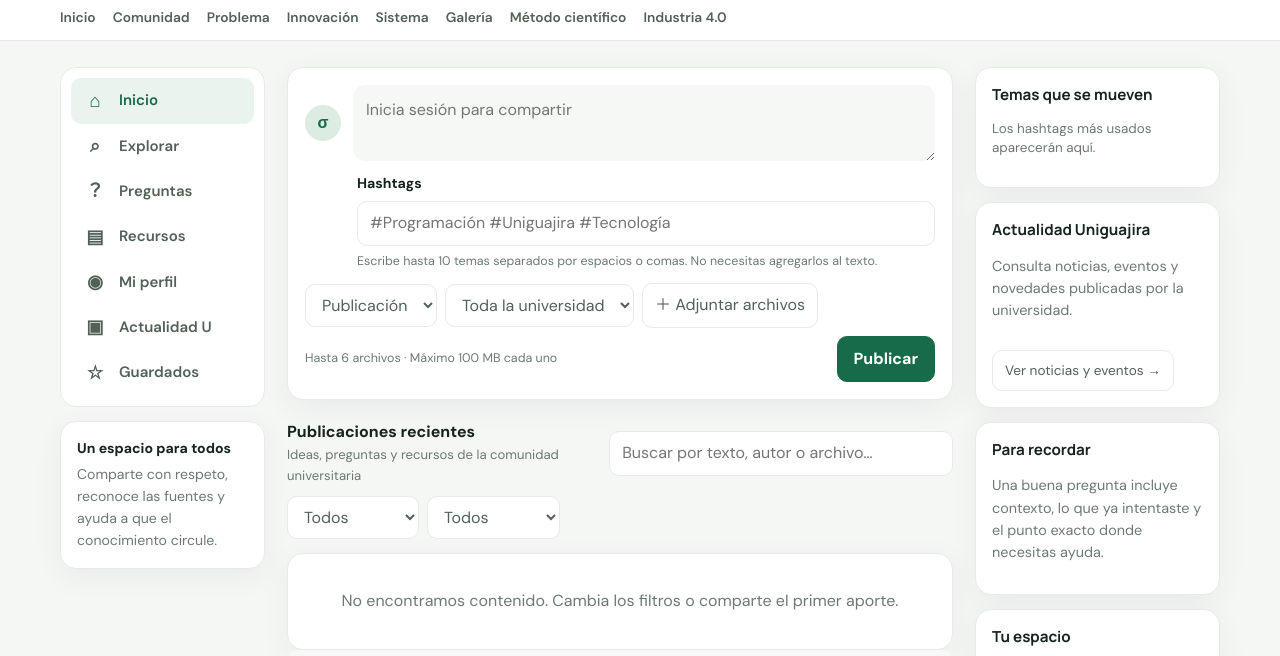
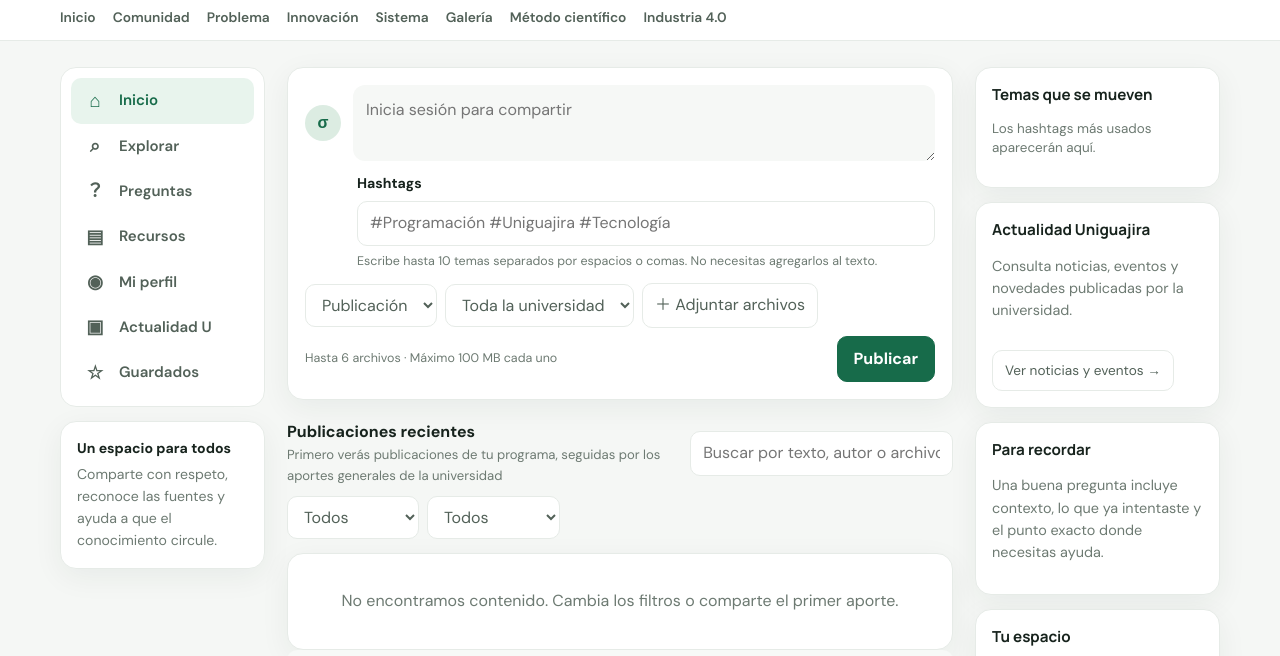
Before and after one commit to jollago/sigma-u, a plain HTML site: page comunidad.html in a window 1280 px wide. Shown: the part 73-729 px from the top of the page. Drawn offline with nearby package versions, Linux system fonts and the light colour scheme.

Commit message:
Explain program-personalized feed to students

```diff
--- a/comunidad.html
+++ b/comunidad.html
@@ -10,7 +10,7 @@
 <main class="feed">
 <section class="composer"><div class="composer-head"><div class="avatar" id="composerAvatar">σ</div><textarea id="postText" placeholder="Inicia sesión para compartir con la comunidad" aria-label="Contenido de la publicación" maxlength="10000"></textarea></div>
 <form id="postForm"><div class="composer-hashtags"><label for="postHashtags">Hashtags</label><input id="postHashtags" class="select" type="text" maxlength="200" placeholder="#Programación #Uniguajira #Tecnología" aria-describedby="hashtagHint"><small id="hashtagHint" class="muted">Escribe hasta 10 temas separados por espacios o comas. No necesitas agregarlos al texto.</small></div><div class="composer-tools"><select class="select" id="postType" aria-label="Tipo de publicación"><option>Publicación</option><option>Pregunta</option><option>Noticia</option><option>Recurso</option></select><select class="select" id="postTargetProgram" aria-label="Dirigir publicación a un programa"><option value="">Toda la universidad</option></select><label class="soft-btn attach-label" for="postFiles">＋ Adjuntar archivos</label><input id="postFiles" class="hidden" type="file" multiple accept="image/*,video/mp4,video/webm,video/quicktime,.pdf,.doc,.docx,.ppt,.pptx,.xls,.xlsx,.txt,.csv,.zip"><span class="muted composer-hint" id="selectedFiles">Hasta 6 archivos · Máximo 100 MB cada uno</span><button class="primary" type="submit">Publicar</button></div></form></section>
-<div class="community-toolbar"><div><strong id="feedHeading">Publicaciones recientes</strong><div class="post-meta">Ideas, preguntas y recursos de la comunidad universitaria</div></div><input id="communitySearch" class="select search-feed" placeholder="Buscar por texto, autor o archivo…" aria-label="Buscar contenido"></div>
+<div class="community-toolbar"><div><strong id="feedHeading">Publicaciones recientes</strong><div class="post-meta">Primero verás publicaciones de tu programa, seguidas por los aportes generales de la universidad</div></div><input id="communitySearch" class="select search-feed" placeholder="Buscar por texto, autor o archivo…" aria-label="Buscar contenido"></div>
 <div class="feed-filters"><select id="feedFilter" class="select" aria-label="Filtrar por tipo"><option>Todos</option><option>Publicación</option><option>Pregunta</option><option>Noticia</option><option>Recurso</option></select><select id="fileFilter" class="select" aria-label="Filtrar por tipo de archivo"><option>Todos</option><option>Imagen</option><option>Video</option><option>Documento</option></select></div>
 <div id="feedList"></div><div class="notice" id="connectionNotice">Conectando con la comunidad…</div>
 </main>
```
